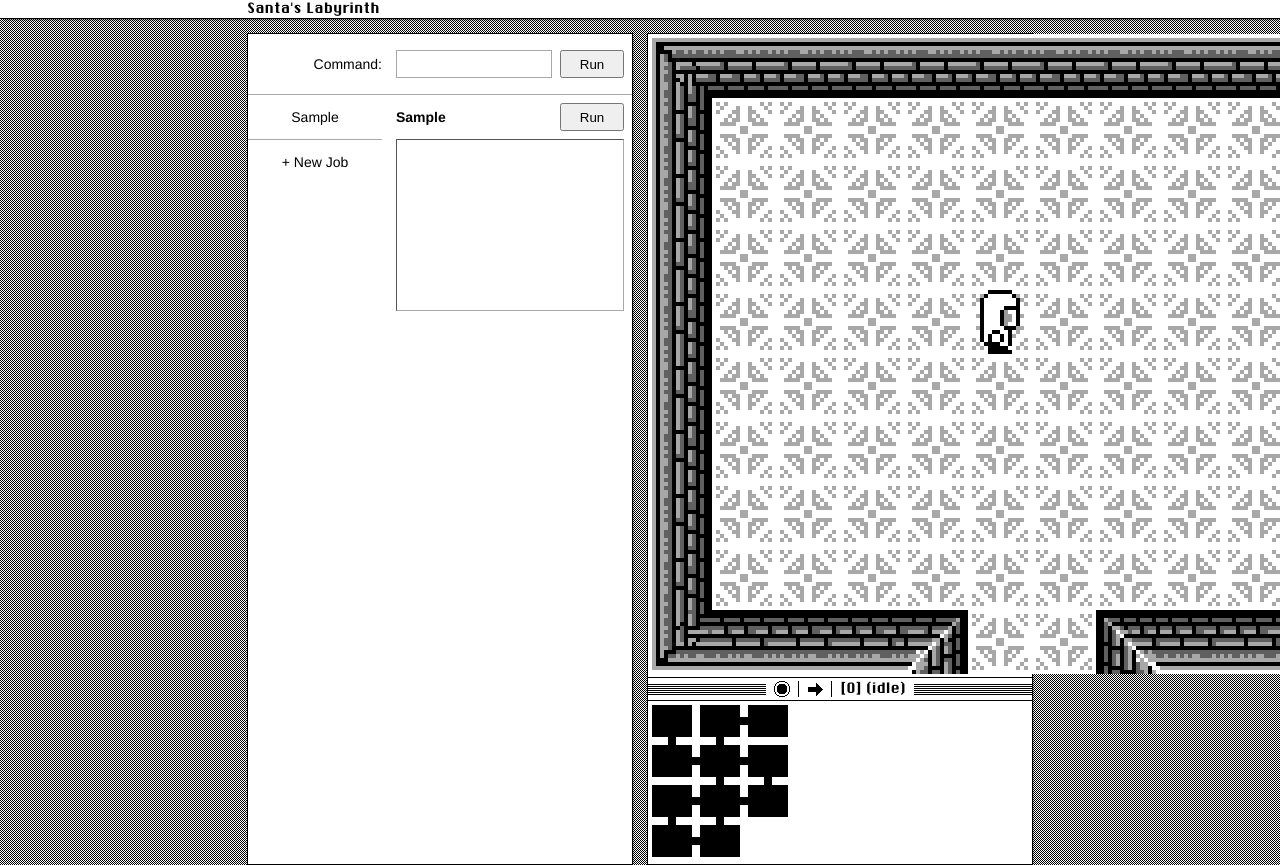
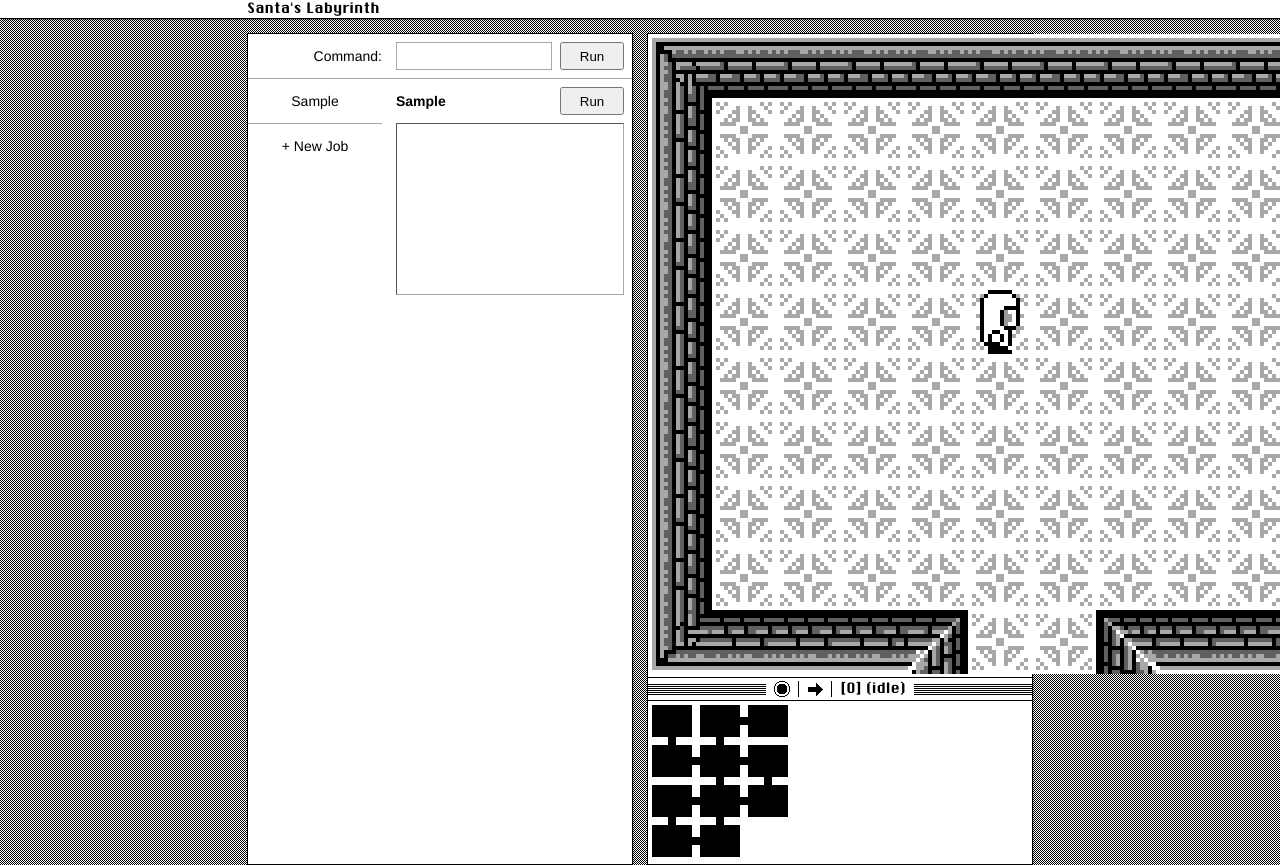
Before and after one commit to joeatwork/santas-labyrinth, a React (Create React App) app: page / in a window 1280 px wide. Both pictures are taken after typing "Sample" into the empty fields and a click on the button "Create". Shown: the top 865 px of the page. Built offline with nearby package versions, Linux system fonts and the light colour scheme.

Commit message:
slightly better focus behavior for running and halting jobs

```diff
--- a/src/components/Controls.css
+++ b/src/components/Controls.css
@@ -27,7 +27,7 @@
 }
 
 .Controls-terminal-form {
-  padding: 8px 8px 8px 0;
+  padding-right: 8px;
 }
 
 .Controls-jobdefs-forms {
--- a/src/components/JobEditor.css
+++ b/src/components/JobEditor.css
@@ -14,6 +14,10 @@
   font-weight: bold;
 }
 
+.JobEditor-body {
+    padding-bottom: 8px;
+}
+
 .JobEditor-body .DraftEditor-editorContainer {
   border: 1px solid #a8a8a8;
   border-style: inset;
--- a/src/components/Terminal.tsx
+++ b/src/components/Terminal.tsx
@@ -1,5 +1,5 @@
 import _ from "lodash";
-import React, { useState } from "react";
+import React, { useState, useRef, useEffect } from "react";
 import { connect } from "react-redux";
 import classNames from "classnames/bind";
 
@@ -63,11 +63,27 @@ export const Terminal = connect(
     onHalt
   }: TerminalProps) => {
     const [focused, setFocused] = useState(false);
+    const [wasPlaying, setWasPlaying] = useState(false);
+    const fieldRef = useRef<HTMLInputElement>(null);
+
+    useEffect(() => {
+      if (playing && focused && fieldRef.current) {
+        fieldRef.current.blur();
+      }
+
+      if (!playing && wasPlaying && fieldRef.current) {
+        fieldRef.current.focus();
+      }
+      setWasPlaying(playing);
+    }, [playing, focused, wasPlaying]);
 
     const paletteClick = (completion: string) => {
       if (completion[completion.length - 1] === "\n") {
         writeLine(completion);
       } else {
+        if (fieldRef.current) {
+          fieldRef.current.focus();
+        }
         onEdit(completion);
       }
     };
@@ -117,6 +133,7 @@ export const Terminal = connect(
                 className="Terminal-inputfield Controls-inputfield"
                 name="Terminal-inputfield"
                 type="text"
+                ref={fieldRef}
                 value={terminalLine}
                 onChange={evt => {
                   onEdit(evt.target.value);
```
